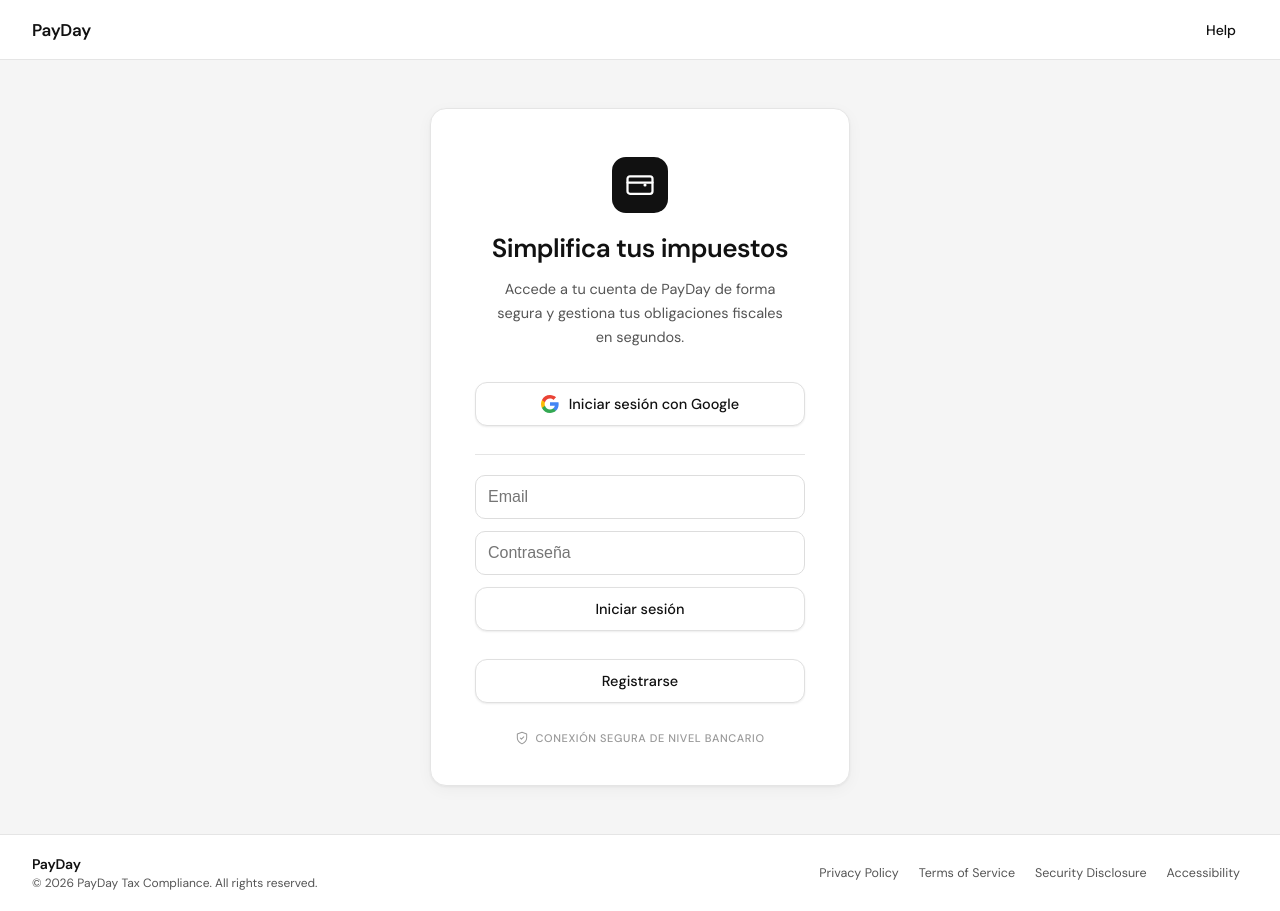
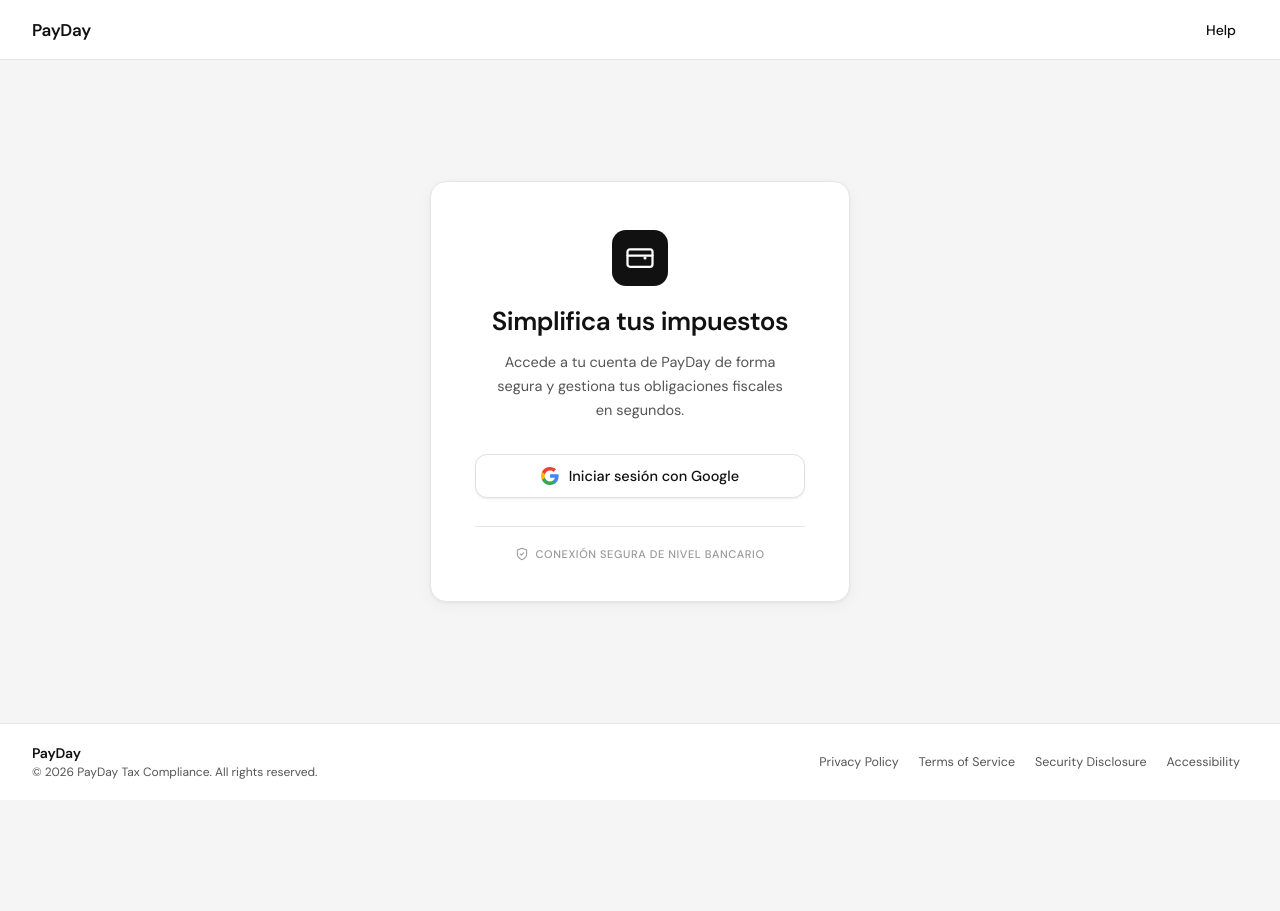
Before and after one commit to romonzon30/payday, a React (Vite) app: page / in a window 1280 px wide. After the commit the page ends 800 px from the top, so only its background shows below. Built offline with nearby package versions, Linux system fonts and the light colour scheme; the HTML template or start-up script is replaced by a standard one.

Commit message:
restore google login

```diff
--- a/src/components/LoginCard.tsx
+++ b/src/components/LoginCard.tsx
@@ -1,47 +1,9 @@
-import { useState } from "react";
 import GoogleIcon from "./GoogleIcon";
 import ShieldIcon from "./ShieldIcon";
 import WalletIcon from "./WalletIcon";
 import styles from "./LoginCard.module.css";
 
-const API_URL = "https://payday-w8er.onrender.com";
-
 export default function LoginCard() {
-  const [email, setEmail] = useState("");
-  const [password, setPassword] = useState("");
-
-  async function register() {
-    const res = await fetch(`${API_URL}/api/auth/register`, {
-      method: "POST",
-      headers: {
-        "Content-Type": "application/json",
-      },
-      body: JSON.stringify({ email, password }),
-    });
-
-    const data = await res.json();
-    alert(data);
-  }
-
-  async function login() {
-    const res = await fetch(`${API_URL}/api/auth/login`, {
-      method: "POST",
-      headers: {
-        "Content-Type": "application/json",
-      },
-      body: JSON.stringify({ email, password }),
-    });
-
-    const data = await res.json();
-
-    if (res.ok) {
-      localStorage.setItem("token", data.token);
-      alert("Login correcto");
-    } else {
-      alert(data);
-    }
-  }
-
   function loginWithGoogle() {
     alert("Google Login todavía no está conectado");
   }
@@ -59,34 +21,17 @@
         fiscales en segundos.
       </p>
 
-      <button className={styles.googleBtn} onClick={loginWithGoogle} type="button">
+      <button
+        className={styles.googleBtn}
+        onClick={loginWithGoogle}
+        type="button"
+        aria-label="Iniciar sesión con Google"
+      >
         <GoogleIcon />
         <span>Iniciar sesión con Google</span>
       </button>
 
       <div className={styles.divider} role="separator" />
-
-      <input
-        className={styles.input}
-        type="email"
-        placeholder="Email"
-        onChange={(e) => setEmail(e.target.value)}
-      />
-
-      <input
-        className={styles.input}
-        type="password"
-        placeholder="Contraseña"
-        onChange={(e) => setPassword(e.target.value)}
-      />
-
-      <button className={styles.googleBtn} onClick={login} type="button">
-        Iniciar sesión
-      </button>
-
-      <button className={styles.googleBtn} onClick={register} type="button">
-        Registrarse
-      </button>
 
       <div className={styles.securityBadge}>
         <ShieldIcon />
```
